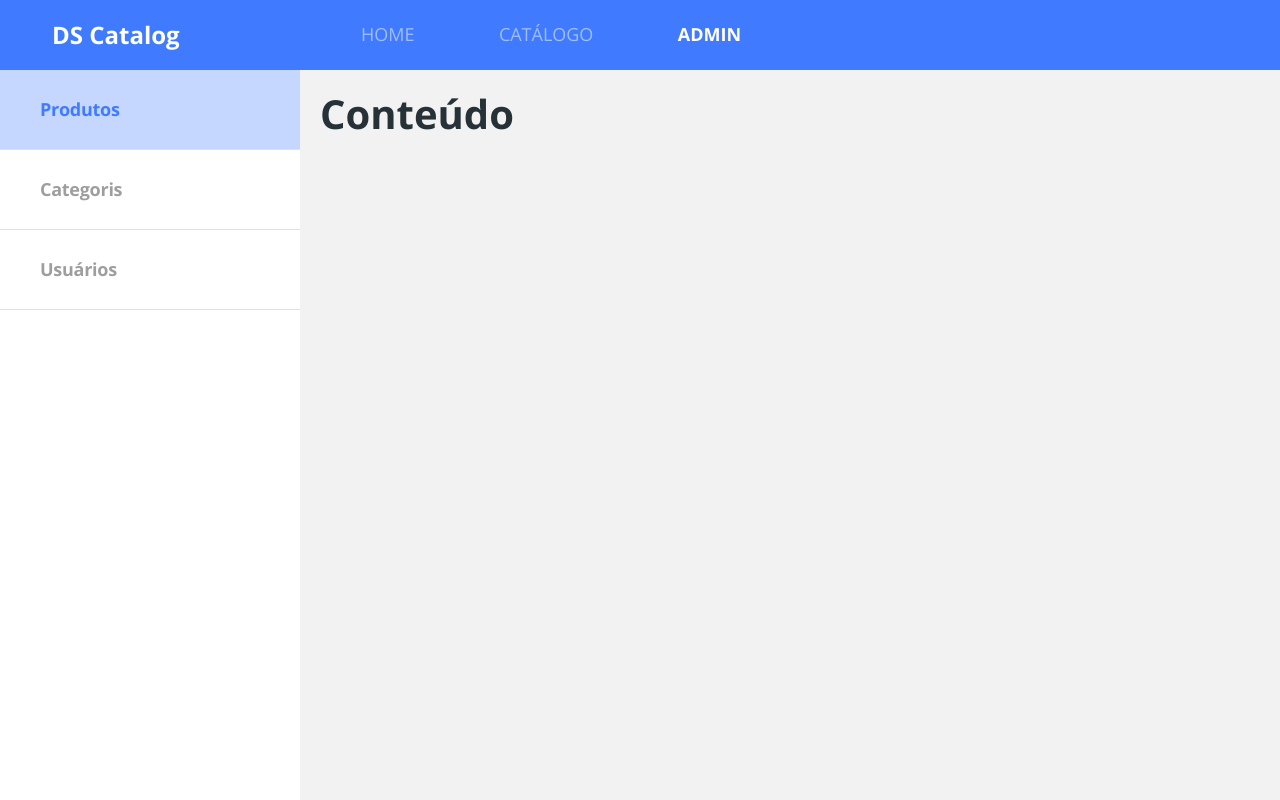
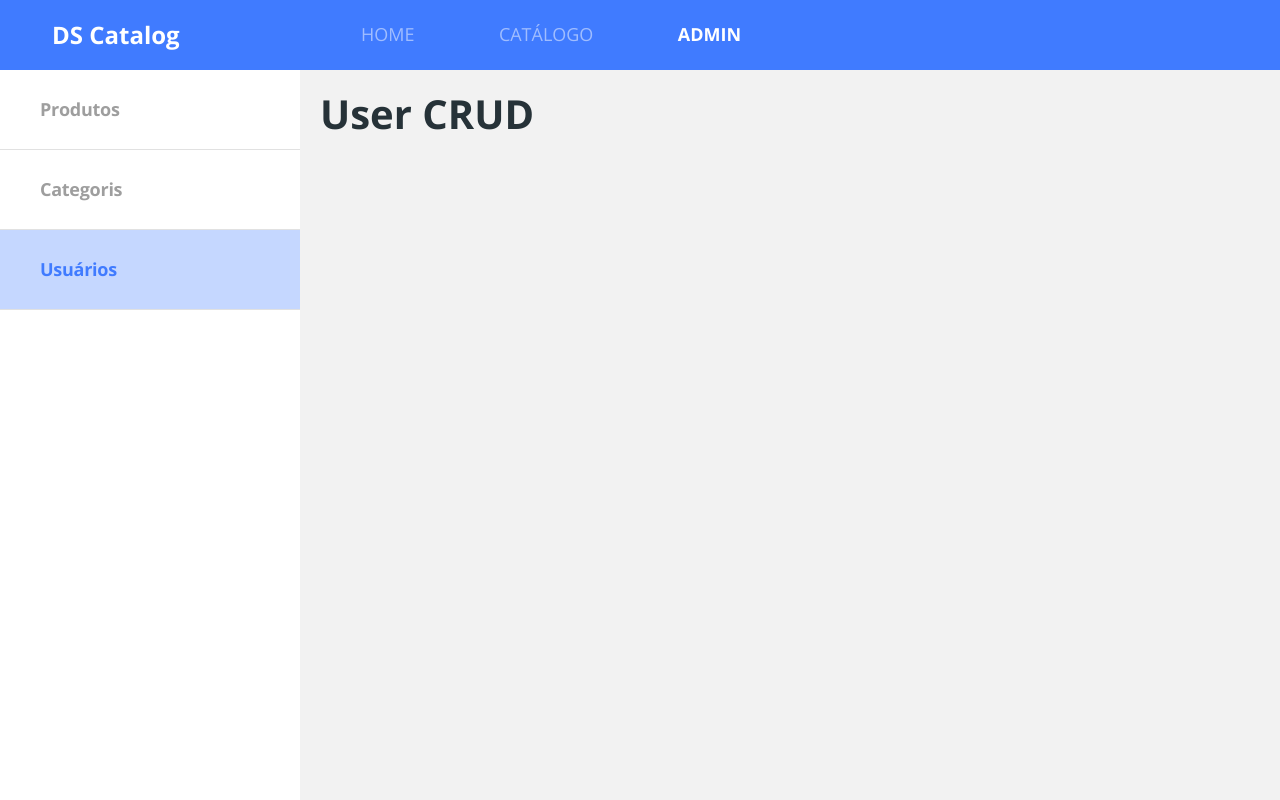
Before and after one commit to MardonioEng/dscatalog-react-mod2, a React (Create React App) app in the folder frontend/: page /admin/users in a window 1280 px wide. Built offline with nearby package versions, Linux system fonts and the light colour scheme; the HTML template or start-up script is replaced by a standard one.

Commit message:
Routes, redirectins, nesting

```diff
--- a/frontend/src/Routes.tsx
+++ b/frontend/src/Routes.tsx
@@ -1,4 +1,4 @@
-import { BrowserRouter, Switch, Route } from 'react-router-dom';
+import { BrowserRouter, Switch, Route, Redirect } from 'react-router-dom';
 import Home from 'pages/Home';
 import Navbar from 'components/Navbar';
 import Catalog from 'pages/Catalog';
@@ -18,6 +18,7 @@
       <Route path="/products/:productId">
         <ProductDetails />
       </Route>
+      <Redirect from="/admin" to="/admin/products" exact />
       <Route path="/admin">
         <Admin />
       </Route>
--- a/frontend/src/pages/Admin/Navbar/index.tsx
+++ b/frontend/src/pages/Admin/Navbar/index.tsx
@@ -1,4 +1,5 @@
 import React from 'react';
+import { NavLink } from 'react-router-dom';
 import './styles.css';
 
 const Navbar = () => {
@@ -6,19 +7,19 @@
     <nav className="admin-nav-container">
       <ul>
         <li>
-          <a href="link" className="admin-nav-item active">
+          <NavLink to="/admin/products" className="admin-nav-item">
             <p>Produtos</p>
-          </a>
+          </NavLink>
         </li>
         <li>
-          <a href="link" className="admin-nav-item">
+          <NavLink to="/admin/categories" className="admin-nav-item">
             <p>Categoris</p>
-          </a>
+          </NavLink>
         </li>
         <li>
-          <a href="link" className="admin-nav-item">
+          <NavLink to="/admin/users" className="admin-nav-item">
             <p>Usuários</p>
-          </a>
+          </NavLink>
         </li>
       </ul>
     </nav>
--- a/frontend/src/pages/Admin/index.tsx
+++ b/frontend/src/pages/Admin/index.tsx
@@ -1,3 +1,4 @@
+import { Route, Switch } from "react-router-dom";
 import Navbar from "./Navbar";
 import "./styles.css";
 
@@ -6,9 +7,17 @@
     <div className="admin-container">
       <Navbar />
       <div className="admin-content">
-        <h1>
-          Conteúdo
-        </h1>
+        <Switch>
+          <Route path="/admin/products">
+            <h1>Product CRUD</h1>
+          </Route>
+          <Route path="/admin/categories">
+            <h1>Category CRUD</h1>
+          </Route>
+          <Route path="/admin/users">
+            <h1>User CRUD</h1>
+          </Route>
+        </Switch>
       </div>
     </div>
   );
```
